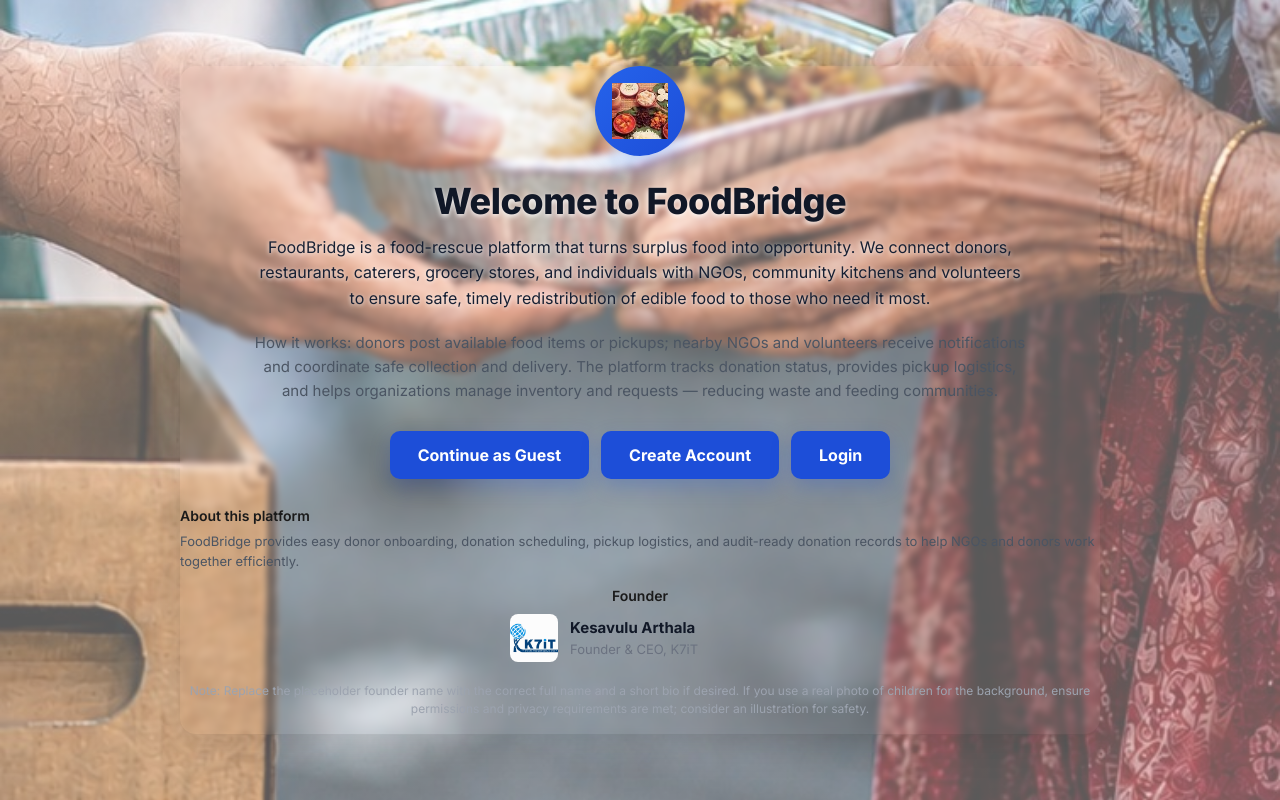
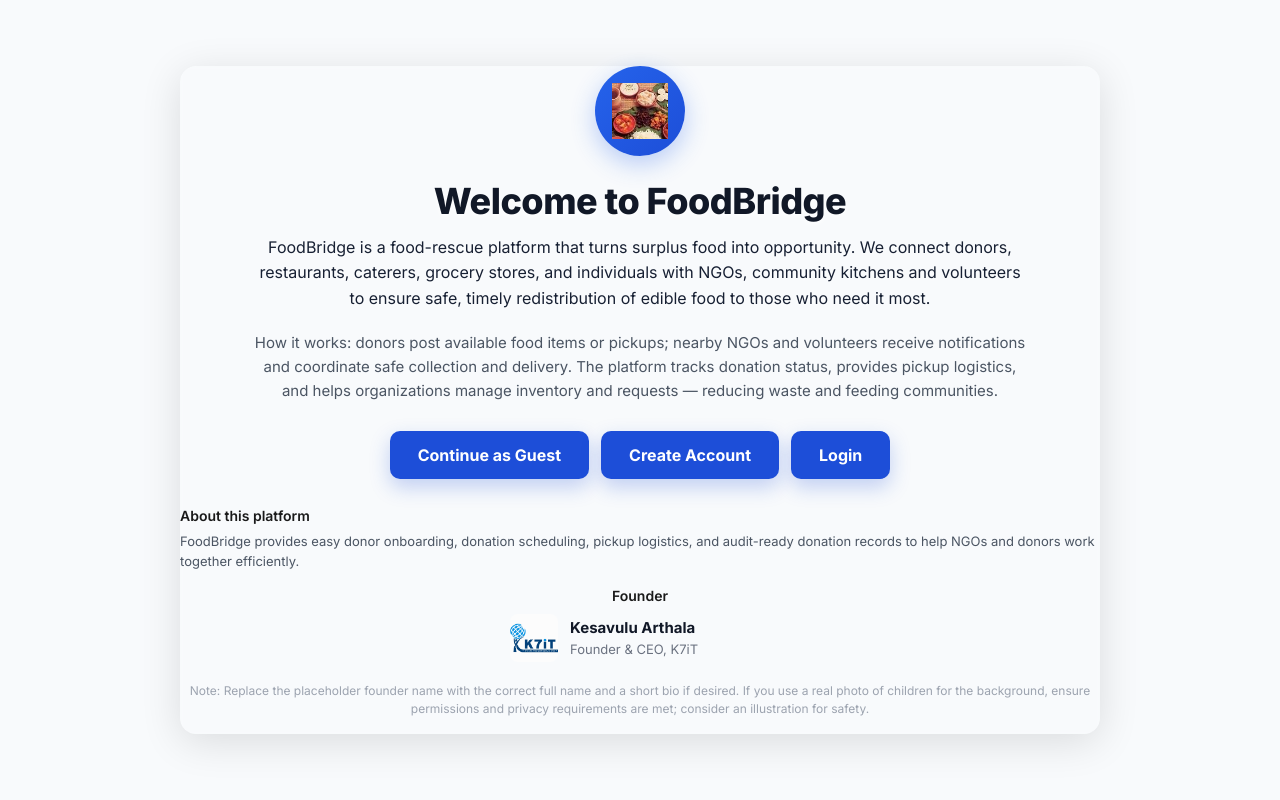
Before and after one commit to likithknp/food-rescue-UI, a React (Vite) app: page / in a window 1280 px wide. Built offline with nearby package versions, Linux system fonts and the light colour scheme.

Commit message:
Changes in welcome page - adding background image

```diff
--- a/src/pages/Welcome.jsx
+++ b/src/pages/Welcome.jsx
@@ -12,16 +12,8 @@ function Welcome() {
                 justifyContent: "center",
                 padding: "40px 20px",
                 boxSizing: "border-box",
-                // Use an external placeholder image (Unsplash). Replace with your own public image path if available.
-                backgroundImage: `
-  linear-gradient(
-    rgba(255, 255, 255, 0.35),
-    rgba(255, 255, 255, 0.35)
-  ),
-  url("/food-rescue.jpeg")`,
-                backgroundSize: "cover",
-                backgroundPosition: "center",
-                backgroundRepeat: "no-repeat",
+                /* Removed background image per request - use a neutral light background like the Login page */
+                backgroundColor: "#F8FAFC",
                 textAlign: "center"
             }}
         >
```
